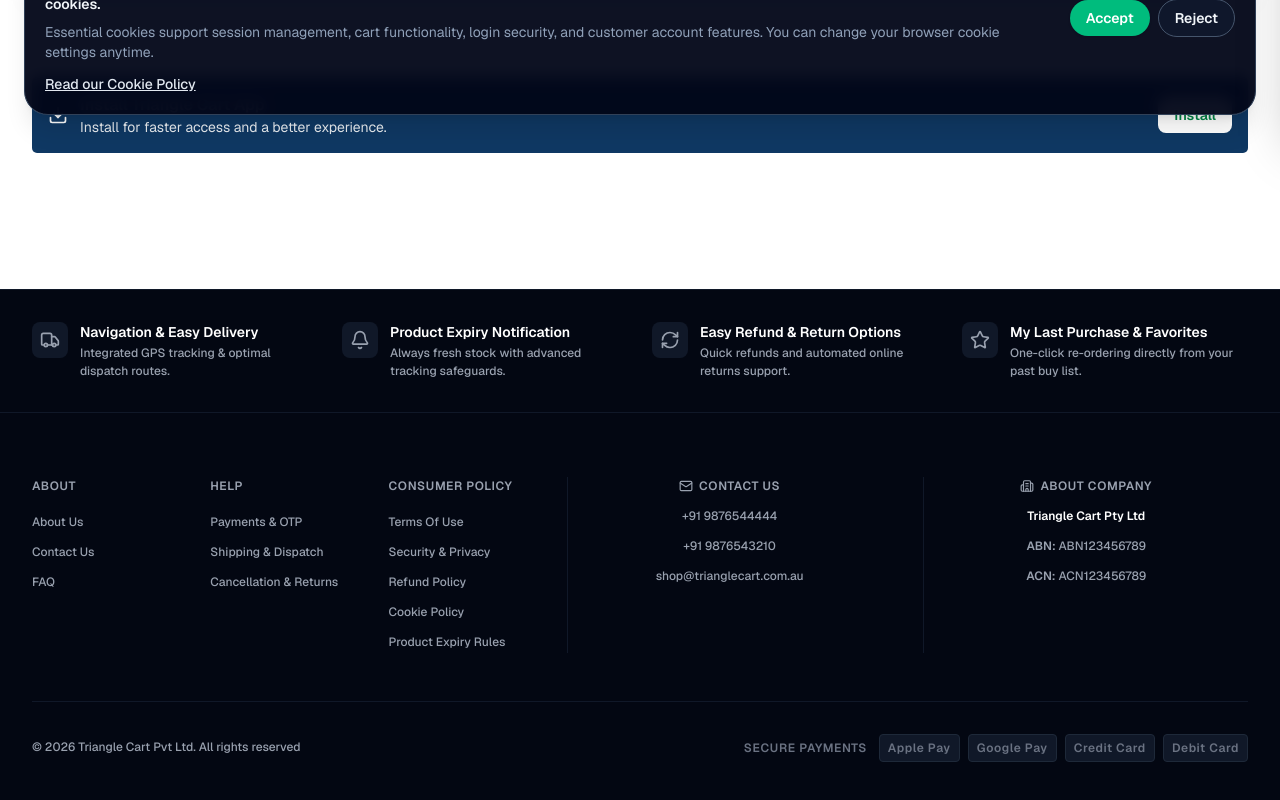
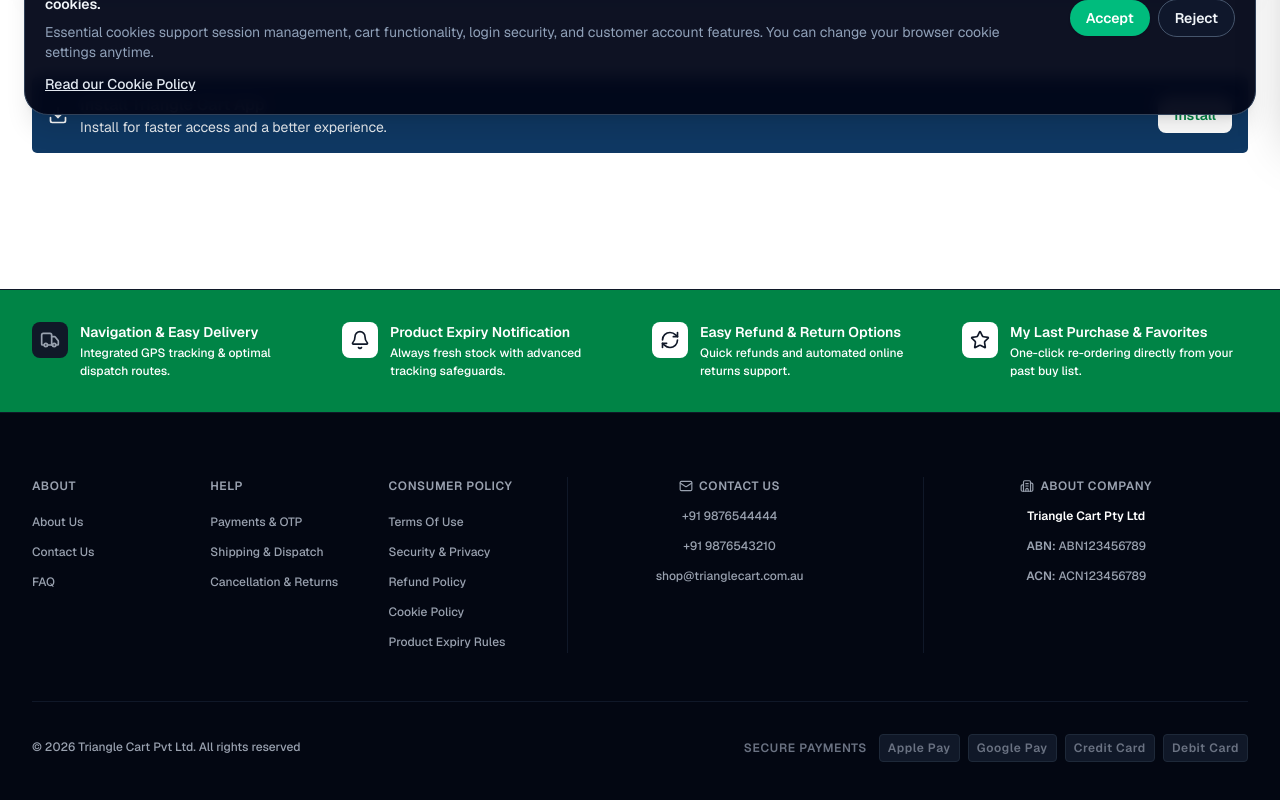
Before and after one commit to techsofttest/trianglecart-next, a Next.js app: page / in a window 1280 px wide. Shown: the part 669-1469 px from the top of the page. Built offline with nearby package versions, Linux system fonts and the light colour scheme; no server answers.

Commit message:
footer strip color change

```diff
--- a/components/global/Footer.tsx
+++ b/components/global/Footer.tsx
@@ -21,7 +21,7 @@ export default function Footer() {
     return (
         <footer className="bg-gray-950 text-gray-300 border-t border-gray-900 mt-auto">
             {/* Top Features Ribbon: Showcases key client capabilities with neutral, standardized branding */}
-            <div className="border-b border-gray-900 bg-gray-950 py-8 px-4 sm:px-6 lg:px-8">
+            <div className="border-b border-gray-900 bg-brand-green py-8 px-4 sm:px-6 lg:px-8">
                 <div className="max-w-7xl mx-auto grid grid-cols-2 md:grid-cols-4 gap-6 text-center md:text-left">
                     <div className="flex flex-col sm:flex-row items-center sm:items-start gap-3">
                         <div className="p-2 bg-gray-900 text-gray-400 rounded-lg">
@@ -29,34 +29,34 @@ export default function Footer() {
                         </div>
                         <div>
                             <h4 className="font-semibold text-white text-sm">Navigation & Easy Delivery</h4>
-                            <p className="text-[12px] text-gray-400 mt-0.5 font-medium">Integrated GPS tracking & optimal dispatch routes.</p>
+                            <p className="text-[12px] text-white mt-0.5 font-medium">Integrated GPS tracking & optimal dispatch routes.</p>
                         </div>
                     </div>
                     <div className="flex flex-col sm:flex-row items-center sm:items-start gap-3">
-                        <div className="p-2 bg-gray-900 text-gray-400 rounded-lg">
+                        <div className="p-2 bg-white text-gray-900 rounded-lg">
                             <Bell className="w-5 h-5" />
                         </div>
                         <div>
                             <h4 className="font-semibold text-white text-sm">Product Expiry Notification</h4>
-                            <p className="text-[12px] text-gray-400 mt-0.5 font-medium">Always fresh stock with advanced tracking safeguards.</p>
+                            <p className="text-[12px] text-white mt-0.5 font-medium">Always fresh stock with advanced tracking safeguards.</p>
                         </div>
                     </div>
                     <div className="flex flex-col sm:flex-row items-center sm:items-start gap-3">
-                        <div className="p-2 bg-gray-900 text-gray-400 rounded-lg">
+                        <div className="p-2 bg-white text-gray-900 rounded-lg">
                             <RefreshCw className="w-5 h-5" />
                         </div>
                         <div>
                             <h4 className="font-semibold text-white text-sm">Easy Refund & Return Options</h4>
-                            <p className="text-[12px] text-gray-400 mt-0.5 font-medium">Quick refunds and automated online returns support.</p>
+                            <p className="text-[12px] text-white mt-0.5 font-medium">Quick refunds and automated online returns support.</p>
                         </div>
                     </div>
                     <div className="flex flex-col sm:flex-row items-center sm:items-start gap-3">
-                        <div className="p-2 bg-gray-900 text-gray-400 rounded-lg">
+                        <div className="p-2 bg-white text-gray-900 rounded-lg">
                             <Star className="w-5 h-5" />
                         </div>
                         <div>
                             <h4 className="font-semibold text-white text-sm">My Last Purchase & Favorites</h4>
-                            <p className="text-[12px] text-gray-400 mt-0.5 font-medium">One-click re-ordering directly from your past buy list.</p>
+                            <p className="text-[12px] text-white mt-0.5 font-medium">One-click re-ordering directly from your past buy list.</p>
                         </div>
                     </div>
                 </div>
--- a/components/product/ProductCard.tsx
+++ b/components/product/ProductCard.tsx
@@ -134,13 +134,12 @@ export default function ProductCard({ product, showRemoveButton = false }: { pro
                                         e.preventDefault();
                                         toggleWishlist(product);
                                     }}
-                                    className={`w-full flex items-center justify-center gap-2 font-semibold text-xs sm:text-sm px-3 py-2 sm:px-4 sm:py-2 rounded-lg text-sm sm:text-sm transition-all duration-200 shadow-sm active:scale-95 group ${
-                                        isWishlisted
+                                    className={`w-full flex items-center justify-center gap-2 font-semibold text-xs sm:text-sm px-3 py-2 sm:px-4 sm:py-2 rounded-lg text-sm sm:text-sm transition-all duration-200 shadow-sm active:scale-95 group ${isWishlisted
                                             ? 'bg-red-600 text-white border-2 border-red-600'
                                             : 'bg-white border-2 border-red-600 text-red-600 hover:bg-red-600 hover:text-white'
-                                    }`}
+                                        }`}
                                 >
-                                    <Heart className={`w-4 h-4 ${isWishlisted ? 'text-white fill-current' : 'text-red-600 group-hover:text-white'}`} />
+                                    <Heart className={`w-4 h-4 ${isWishlisted ? 'text-white fill-current' : 'text-red-600'}`} />
                                     <span>{isWishlisted ? 'WISHLISTED' : 'WISHLIST'}</span>
                                 </button>
                             ) : (
```
